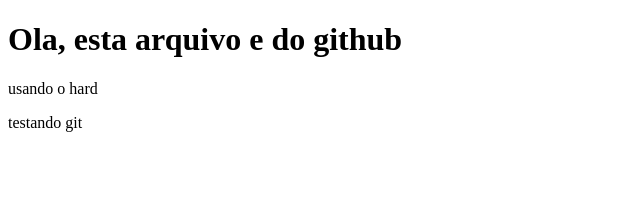
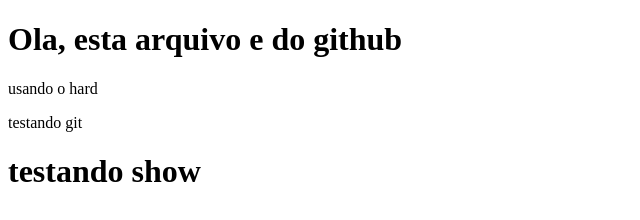
Before and after one commit to sanchesjruy/curso_git_repo, a plain HTML site: page about.html in a window 1280 px wide. Shown: the whole page, without its empty margins (0-640 px from the left). Drawn offline with Linux system fonts and the light colour scheme.

Commit message:
enviando alteracoes

```diff
--- a/about.html
+++ b/about.html
@@ -10,4 +10,5 @@
     </html><h1>Ola, esta arquivo e do github</h1>
     <p>usando o hard</p>
     <p>testando git</p>
+    <h1>testando show</h1>
 </body>
```
Also changed, not shown: x.txt (added).
